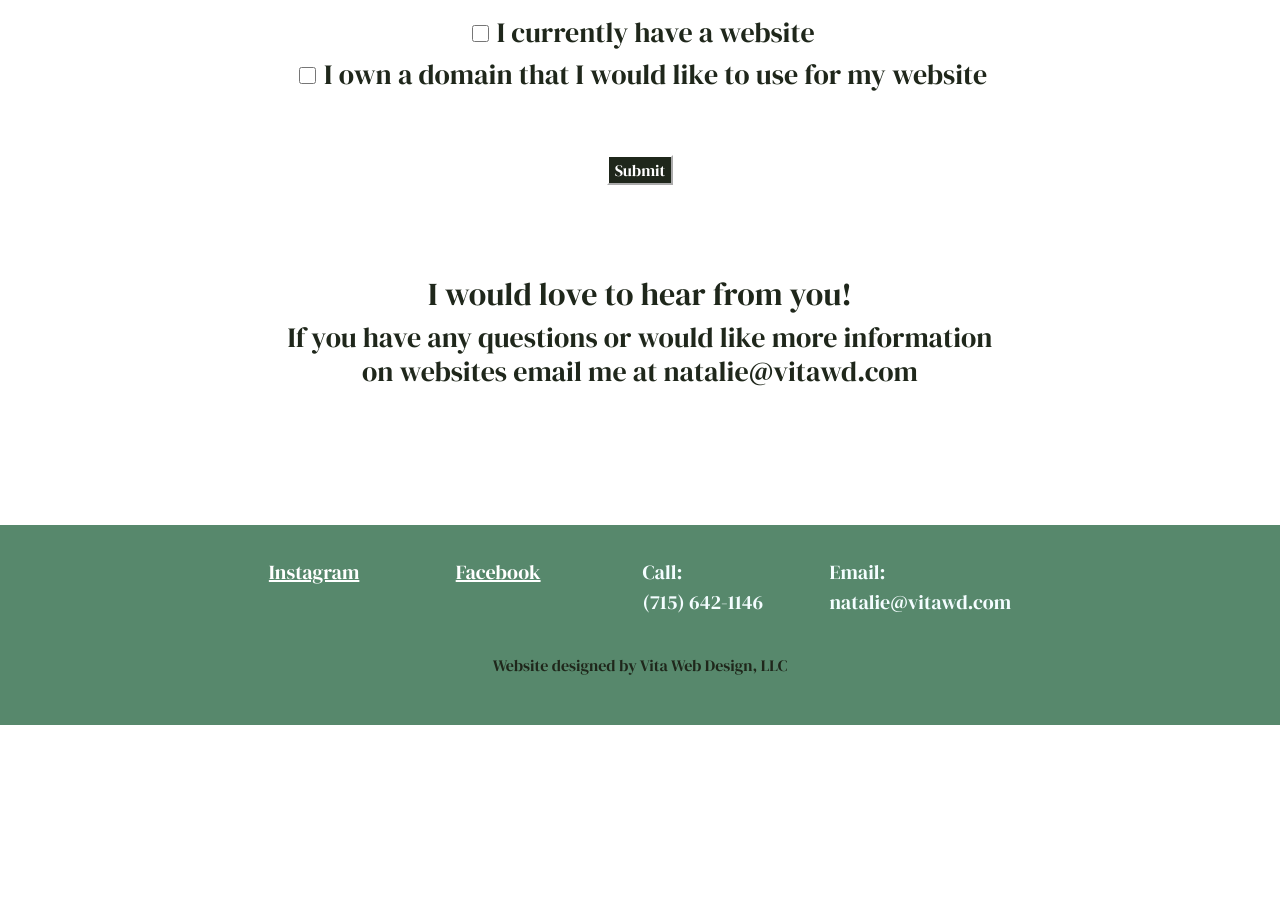
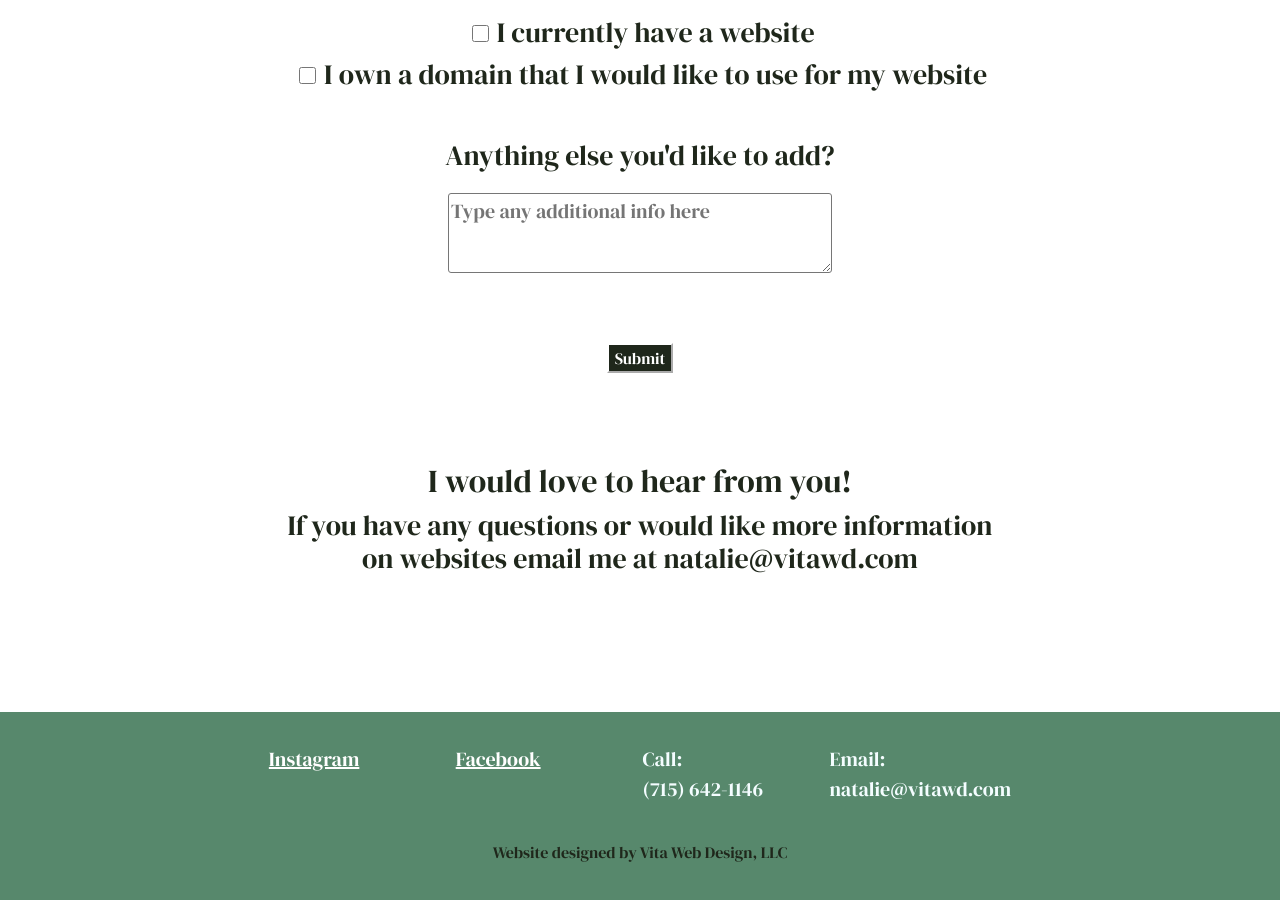
Before and after one commit to nattipop/vitawd-client, a React (Vite) app: page /contact in a window 1280 px wide. Shown: the part 800-1700 px from the top of the page. Before the commit the page ends 1525 px from the top, so only its background shows below. Built offline with nearby package versions, Linux system fonts and the light colour scheme; no server answers; the HTML template or start-up script is replaced by a standard one.

Commit message:
updated contact form

```diff
--- a/src/App.css
+++ b/src/App.css
@@ -487,6 +487,10 @@
   width: 17px;
   background-color: white;
 }
+
+#additional-info {
+  height: 80px;
+}
 /* Misc. */
 #website-plans {
   color: var(--website-accent);
--- a/src/Contact.jsx
+++ b/src/Contact.jsx
@@ -11,6 +11,7 @@ const Contact = () => {
   const [domain, setDomain] = useState(false);
   const [errorMessage, setErrorMessage] = useState(false);
   const [success, setSuccess] = useState();
+  const [additionalInfo, setAdditional] = useState("");
 
   const resetForm = () => {
     setFn("");
@@ -20,6 +21,7 @@ const Contact = () => {
     setService("");
     setDomain(false);
     setWebsite(false);
+    setAdditional("");
     document.getElementById("basic-website").checked = false;
     document.getElementById("custom-website").checked = false;
     document.getElementById("website-maintenance").checked = false;
@@ -41,7 +43,8 @@ const Contact = () => {
       business: bn,
       service: service,
       haveWebsite: website,
-      haveDomain: domain
+      haveDomain: domain,
+      additionalInfo: additionalInfo
     };
 
     axios.post("https://vita-web-design-api.herokuapp.com/api/new-email", {
@@ -87,6 +90,8 @@ const Contact = () => {
         </div>
         <h3><input onChange={() => setWebsite(!website)} className="form-checkbox" type="checkbox" checked={website} />I currently have a website</h3>
         <h3><input onChange={() => setDomain(!domain)} className="form-checkbox" type="checkbox" checked={domain}/>I own a domain that I would like to use for my website</h3>
+        <h3 style={{marginTop: "40px"}}>Anything else you'd like to add?</h3>
+        <textarea placeholder="Type any additional info here" className="text-input" id="additional-info" onChange={(e) => setAdditional(e.target.value)} type="text" />
         <h3 id="error-message">{errorMessage ? (
             `* ${errorMessage} *`
           ) : ""
```
